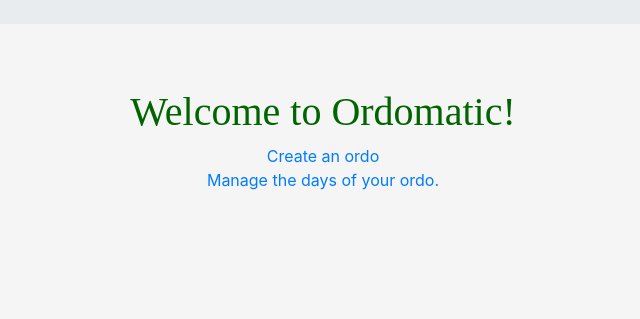
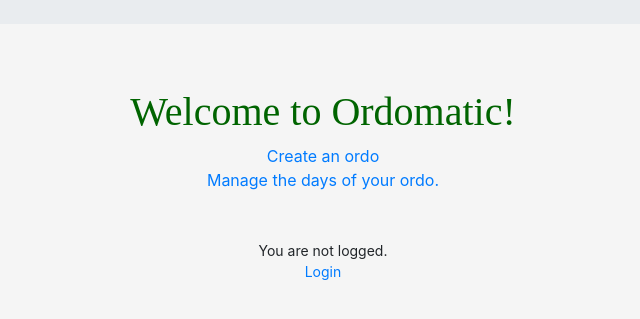
Before and after one commit to BrRoman/ordomatic-django, a Django app: template ordomatic/apps/main/templates/main/home.html in a window 1280 px wide. Shown: the part 69-388 px from the top of the page, without its empty margins (317-957 px from the left). Run offline with Django 3.2, Linux system fonts and the light colour scheme; the template is opened without the code that fills it, so the values that code supplies are empty; style sheets or scripts are compiled from the project's sources; some libraries are stand-ins or nearby versions; some web fonts are replaced.

Commit message:
Home page: infos concerning logging.

```diff
--- a/ordomatic/apps/main/templates/main/home.html
+++ b/ordomatic/apps/main/templates/main/home.html
@@ -5,4 +5,19 @@
 
     <a href={% url 'main:ordo' %}>Create an ordo</a>
     <a href={% url 'days:home' %}>Manage the days of your ordo.</a>
+
+    <div class="mt-5 d-flex flex-column text-center">
+        {% if user.is_authenticated %}
+            {% if user.is_superuser %}
+                <small class="fs-6">You are logged in as <span class="font-weight-bold">{{ user }}</span> (superuser).</small>
+                <small class="fs-6"><a href={% url 'accounts:logout' %}>Logout</a></small>
+            {% else %}
+                <small class="fs-6">You are logged in as <span class="font-weight-bold">{{ user }}</span>.</small>
+                <small class="fs-6"><a href={% url 'accounts:logout' %}>Logout</a></small>
+            {% endif %}
+        {% else %}
+            <small class="fs-6">You are not logged.</small>
+                <small class="fs-6"><a href={% url 'accounts:login' %}>Login</a></small>
+        {% endif %}
+    </div>
 {% endblock content %}
```
